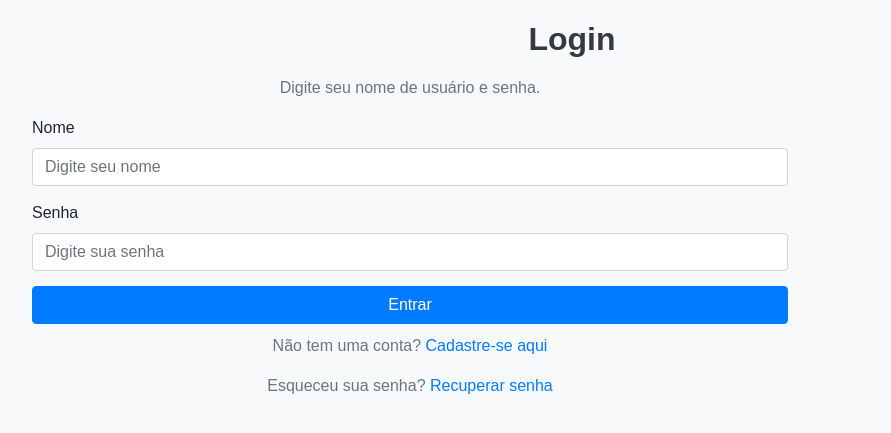
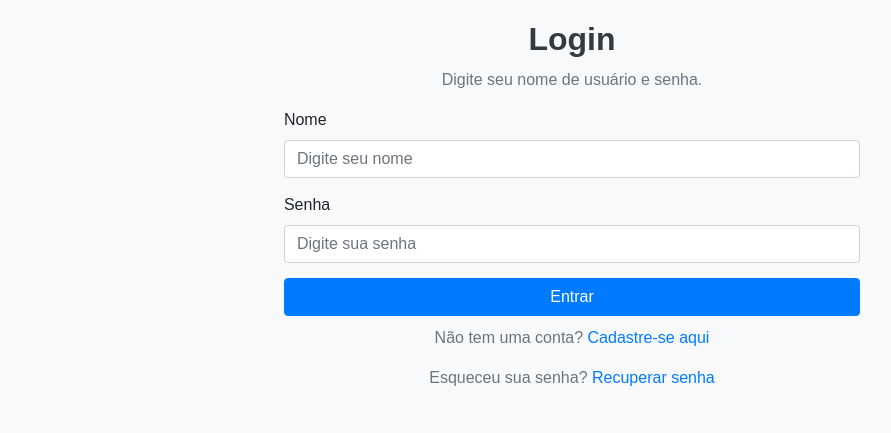
Before and after one commit to Ian-Lohan/Nosso-Chat, a Flask app: page / in a window 1280 px wide. Shown: the top 433 px of the page, without its empty margins (68-959 px from the left). Run offline with Flask 3, Linux system fonts and the light colour scheme; parts of the project's set-up code (start-up, migrations or seed data) failed here and were passed over; some libraries are stand-ins or nearby versions.

Commit message:
css edit

```diff
--- a/static/style.css
+++ b/static/style.css
@@ -7,14 +7,15 @@ body {
   padding: 0;
 }
 
-.container {
-  margin-top: 20px;
+.container{
+  margin: 20px auto;
+  width: 70%;
 }
 
-.container form {
-  width: 70%;
-  align-content: center;
-  justify-content: center;
+.container-chat {
+  width: 90%;
+  margin-top: 20px;
+  margin-bottom: 20px;
 }
 
 h1, h2 {
--- a/templates/chat.html
+++ b/templates/chat.html
@@ -1,6 +1,6 @@
 {% extends "base.html" %} {% block title %}Chat{% endblock %} {% block content
 %}
-<div class="container">
+<div class="container-chat">
   <div class="row align-items-center">
     <div class="col text-center">
       <h1 class="text-center">NossoChat!</h1>
```
